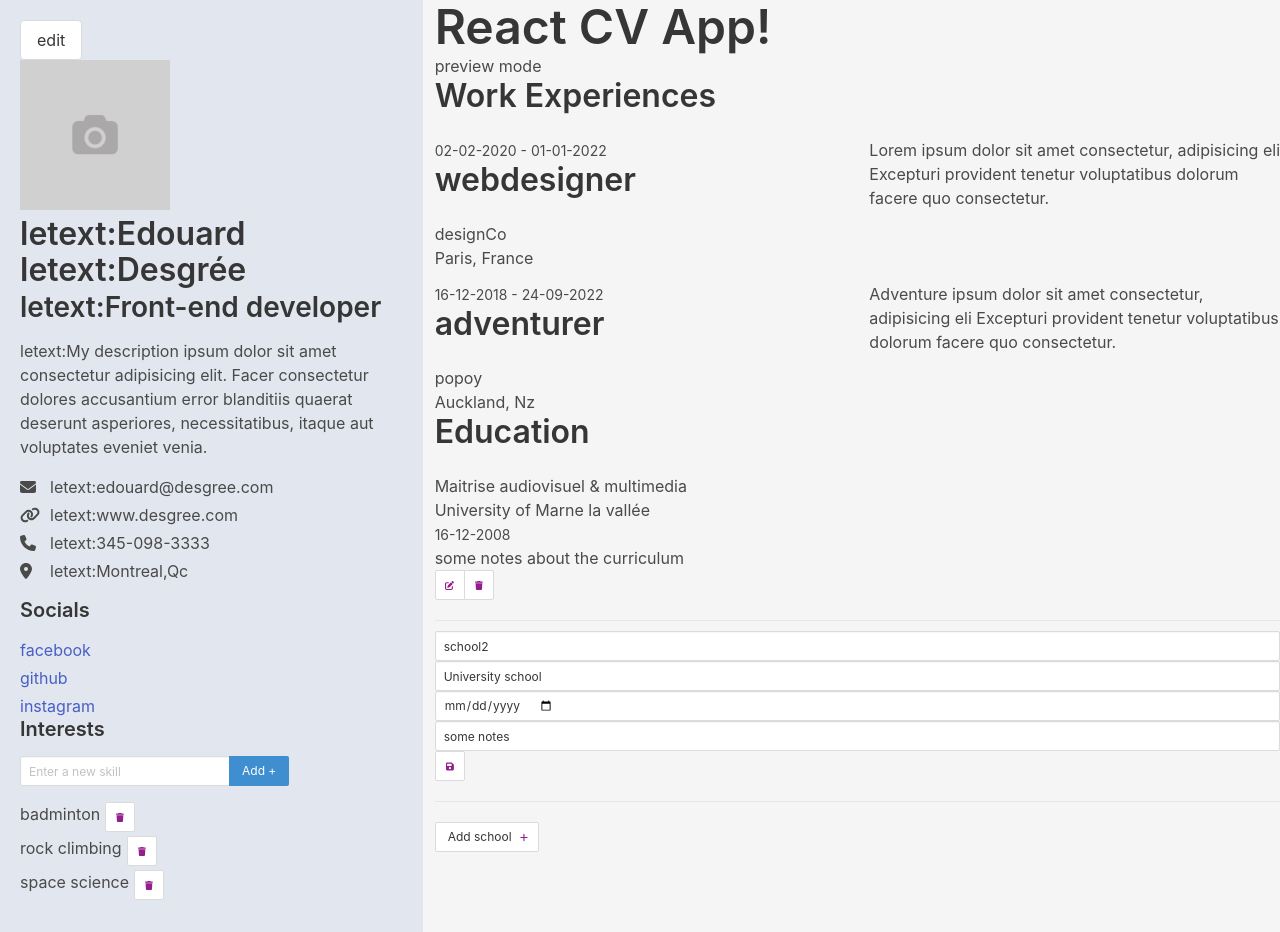
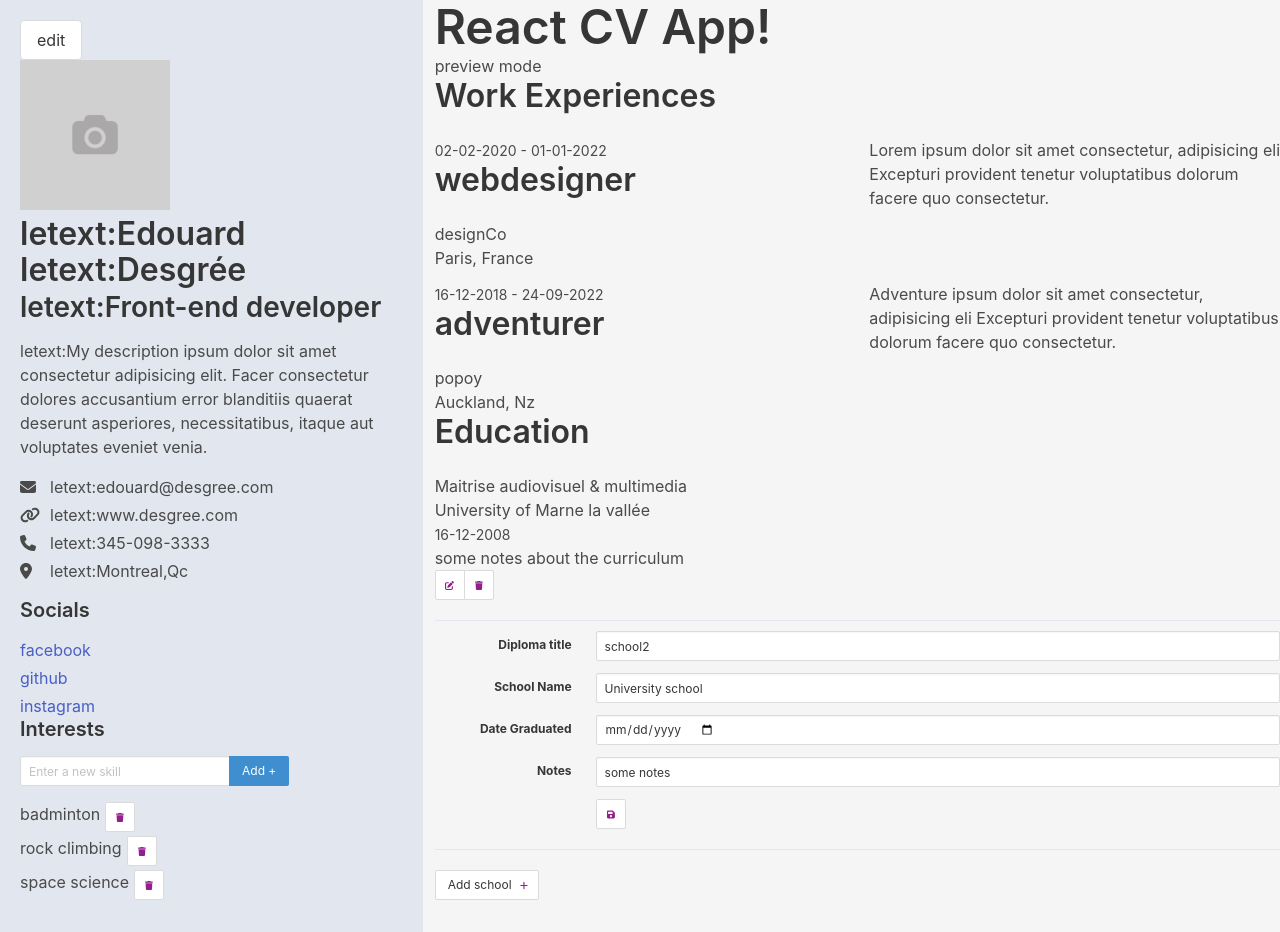
Before and after one commit to edesgree/react-cv-app, a React (Vite) app: page / in a window 1280 px wide. Both pictures are taken after a click on the button 449 px from the left and 742 px from the top of the page. Built offline with nearby package versions, Linux system fonts and the light colour scheme.

Commit message:
make education form pretty

```diff
--- a/src/components/Education.jsx
+++ b/src/components/Education.jsx
@@ -48,6 +48,12 @@ export default function Education(props) {
       <li key={item.id} name={item.id}>
         <div className="education-item">
           {edit && item.id === props.currentEdit ? (
+            <div>
+              <div className="field is-horizontal">
+                <div className="field-label is-small">
+                  <label className="label">Diploma title</label>
+                </div>
+                <div className="field-body">
                   <div className="field">
                     <InputField
                       value={formEducationData.diplomaTitle}
@@ -56,6 +62,15 @@ export default function Education(props) {
                       inputType="text"
                       placeholder="Diploma title"
                     />
+                  </div>
+                </div>
+              </div>
+              <div className="field is-horizontal">
+                <div className="field-label is-small">
+                  <label className="label">School Name</label>
+                </div>
+                <div className="field-body">
+                  <div className="field">
                     <InputField
                       value={formEducationData.schoolName}
                       handleChange={handleChange}
@@ -63,6 +78,15 @@ export default function Education(props) {
                       inputType="text"
                       placeholder="School Name"
                     />
+                  </div>
+                </div>
+              </div>
+              <div className="field is-horizontal">
+                <div className="field-label is-small">
+                  <label className="label">Date Graduated</label>
+                </div>
+                <div className="field-body">
+                  <div className="field">
                     <InputField
                       value={formEducationData.dateGraduated}
                       handleChange={handleChange}
@@ -70,6 +94,15 @@ export default function Education(props) {
                       inputType="date"
                       placeholder="Date Graduated"
                     />
+                  </div>
+                </div>
+              </div>
+              <div className="field is-horizontal">
+                <div className="field-label is-small">
+                  <label className="label">Notes</label>
+                </div>
+                <div className="field-body">
+                  <div className="field">
                     <InputField
                       value={formEducationData.notes}
                       handleChange={handleChange}
@@ -78,17 +111,15 @@ export default function Education(props) {
                       placeholder="Notes"
                     />
                   </div>
-          ) : (
-            <div>
-              <h3>{item.diplomaTitle}</h3>
-              <h4>{item.schoolName}</h4>
-              <small> {item.dateGraduated}</small>
-              <p>{item.notes}</p>
                 </div>
-          )}
               </div>
-
-        {edit && item.id === props.currentEdit ? (
+              <div className="field is-horizontal">
+                <div className="field-label">
+                  {/*<!-- Left empty for spacing -->*/}
+                </div>
+                <div className="field-body">
+                  <div className="field">
+                    <div className="control">
                       <Button
                         name="save"
                         id={item.id}
@@ -97,7 +128,17 @@ export default function Education(props) {
                         iconSymbol="fa-save"
                         text=""
                       />
+                    </div>
+                  </div>
+                </div>
+              </div>
+            </div>
           ) : (
+            <div>
+              <h3>{item.diplomaTitle}</h3>
+              <h4>{item.schoolName}</h4>
+              <small> {item.dateGraduated}</small>
+              <p>{item.notes}</p>
               <div className="field has-addons">
                 <p className="control">
                   <Button
@@ -120,7 +161,9 @@ export default function Education(props) {
                   />
                 </p>
               </div>
+            </div>
           )}
+        </div>
       </li>
     );
   });
```
Also changed, not shown: src/App.jsx (+10 -6 lines). Lines whose indentation alone changed are shown as unchanged.
